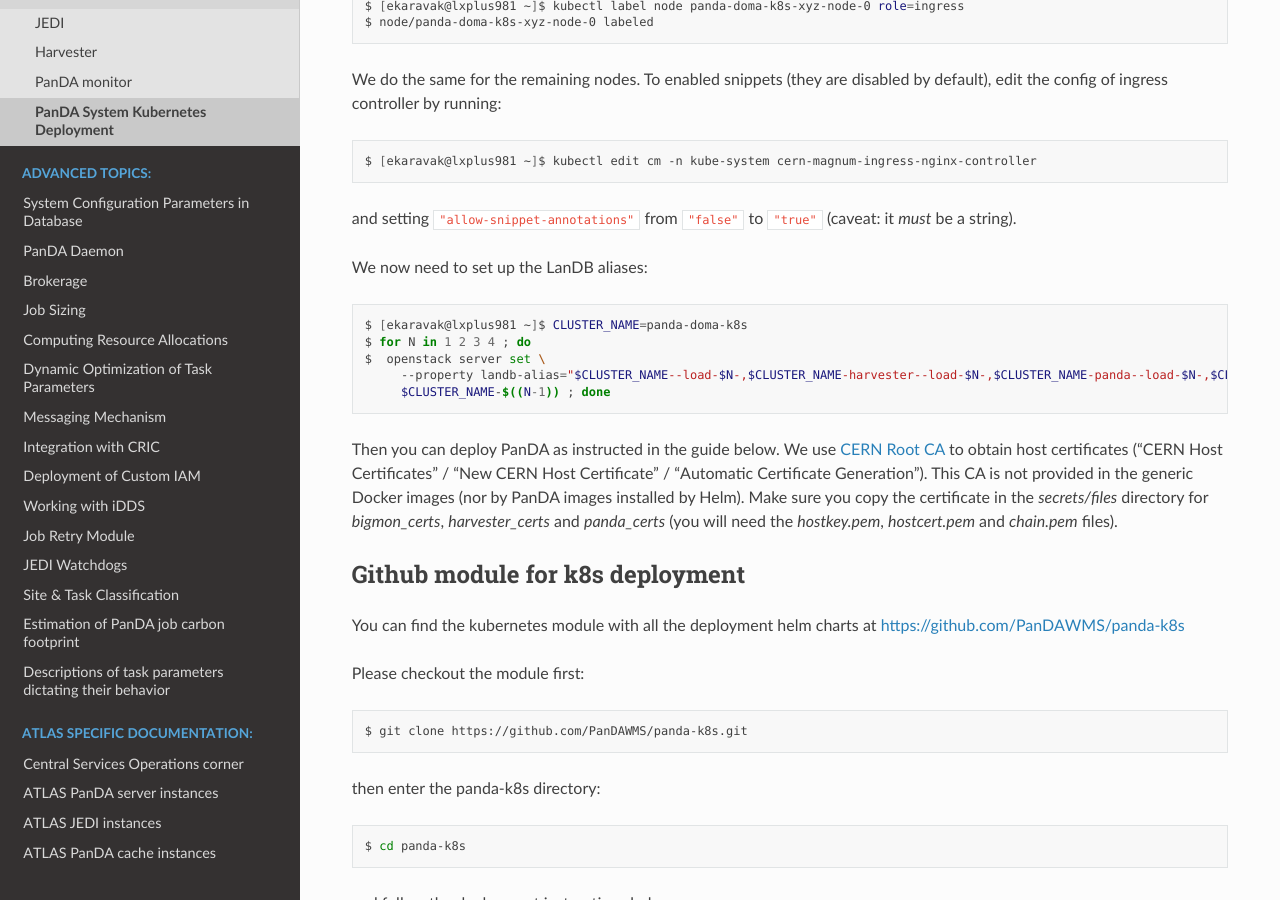
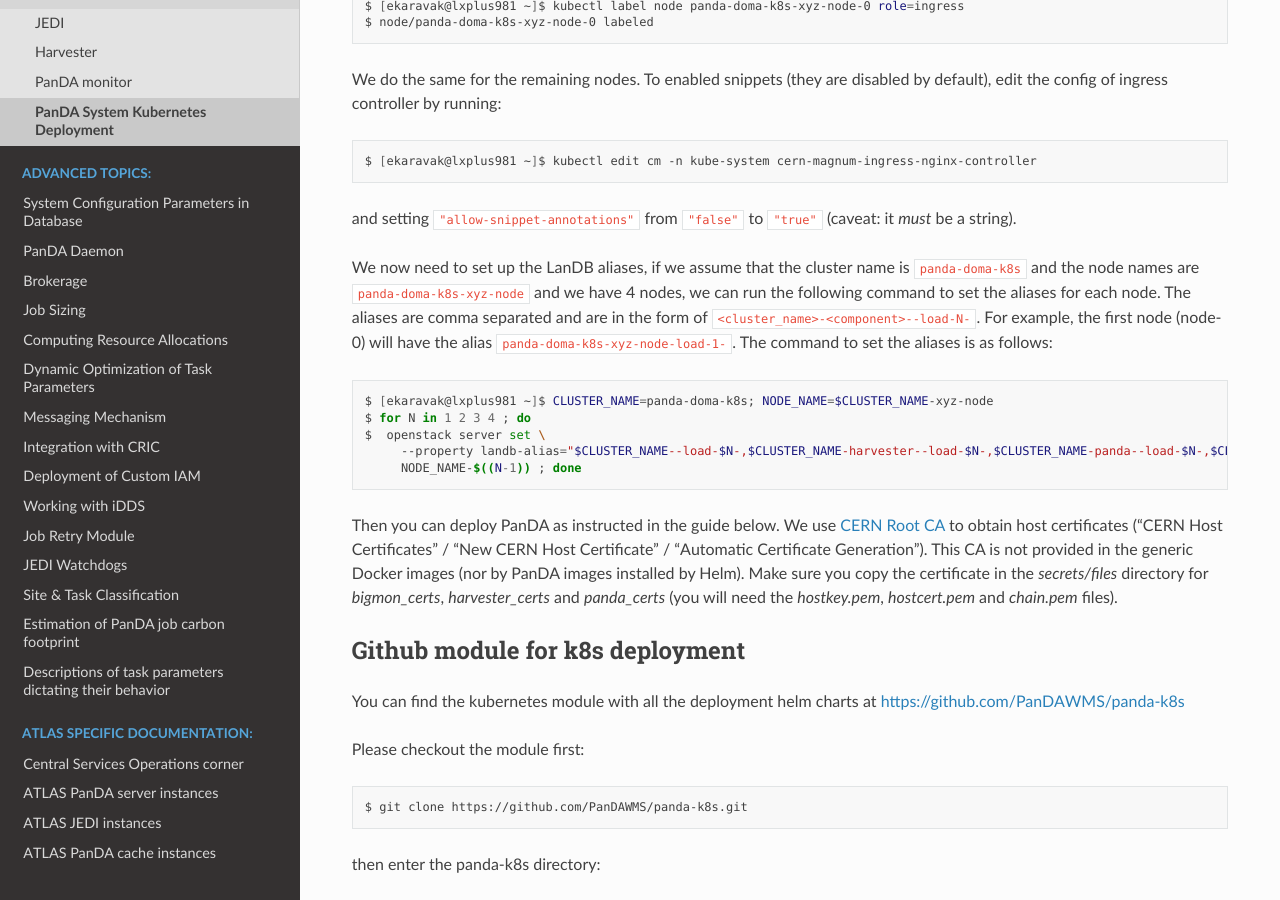
Before and after one commit to PanDAWMS/panda-docs, a Sphinx documentation site: the page built from docs/source/installation/kubernetes.rst, in a window 1280 px wide and 900 px high, scrolled down 1659 px. Built offline with Sphinx 7.4.7 and the Read the Docs theme 2.0.0, drawn with Linux system fonts in a browser that asks for light colours; pages that are not in the unit, such as notebooks, are missing from menus.

Commit message:
Correct the LanDB alias setting loop

```diff
--- a/docs/source/installation/kubernetes.rst
+++ b/docs/source/installation/kubernetes.rst
@@ -91,15 +91,15 @@ controller by running:
 
 and setting ``"allow-snippet-annotations"`` from ``"false"`` to ``"true"`` (caveat: it *must* be a string).
 
-We now need to set up the LanDB aliases:
+We now need to set up the LanDB aliases, if we assume that the cluster name is ``panda-doma-k8s`` and the node names are ``panda-doma-k8s-xyz-node`` and we have 4 nodes, we can run the following command to set the aliases for each node. The aliases are comma separated and are in the form of ``<cluster_name>-<component>--load-N-``. For example, the first node (node-0) will have the alias ``panda-doma-k8s-xyz-node-load-1-``. The command to set the aliases is as follows:
 
 .. prompt:: bash
 
-  [ekaravak@lxplus981 ~]$ CLUSTER_NAME=panda-doma-k8s
+  [ekaravak@lxplus981 ~]$ CLUSTER_NAME=panda-doma-k8s; NODE_NAME=$CLUSTER_NAME-xyz-node
   for N in 1 2 3 4 ; do
    openstack server set \
        --property landb-alias="$CLUSTER_NAME--load-$N-,$CLUSTER_NAME-harvester--load-$N-,$CLUSTER_NAME-panda--load-$N-,$CLUSTER_NAME-idds--load-$N-,$CLUSTER_NAME-bigmon--load-$N-,$CLUSTER_NAME-server--load-$N-" \
-       $CLUSTER_NAME-$((N-1)) ; done
+       NODE_NAME-$((N-1)) ; done
 
 Then you can deploy PanDA as instructed in the guide below. We use `CERN Root CA <https://ca.cern.ch/ca/>`_ to obtain host certificates
 ("CERN Host Certificates" / "New CERN Host Certificate" / "Automatic Certificate Generation"). This CA is not provided in the generic Docker images (nor by PanDA images installed by Helm).
```
